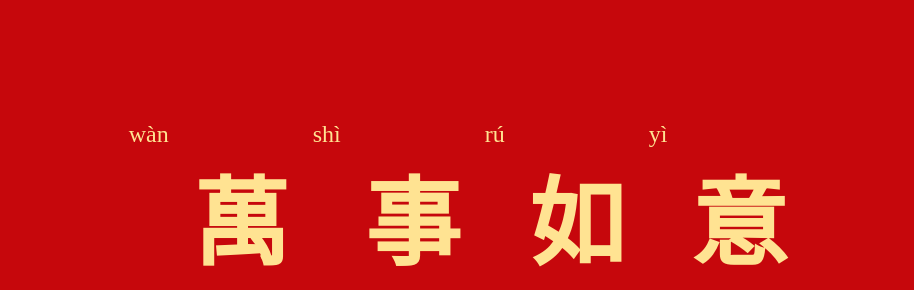
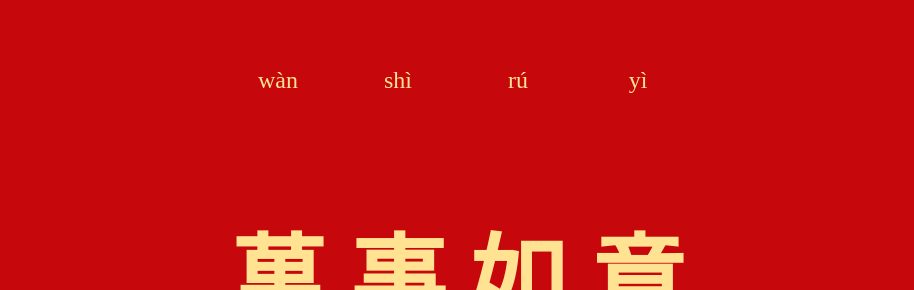
Before and after one commit to Whenry1996/New-Year-wishes, a plain HTML site: page index.html in a window 1280 px wide. Shown: the part 115-405 px from the top of the page, without its empty margins (182-1096 px from the left). Drawn offline with Linux system fonts and the light colour scheme.

Commit message:
fix: 适配

```diff
--- a/index.html
+++ b/index.html
@@ -54,7 +54,7 @@
     border: none;
     padding: 10px 20px;
     border-radius: 5px;
-    font-size: 1.8rem;
+    font-size: 1.6rem;
     color: #c6070c;
     cursor: pointer;
   }
@@ -65,19 +65,19 @@
     <div id="line">
       <ruby class="line1">
         <rt class="line2">wàn</rt>
-        <span>萬</span>
+        <div>萬</div>
       </ruby>
       <ruby class="line1">
         <rt class="line2">shì</rt>
-        <span>事</span>
+        <div>事</div>
       </ruby>
       <ruby class="line1">
         <rt class="line2">rú</rt>
-        <span>如</span>
+        <div>如</div>
       </ruby>
       <ruby class="line1">
         <rt class="line2">yì</rt>
-        <span>意</span>
+        <div>意</div>
       </ruby>
     </div>
     <span id="line3">( MAY 10,000 THINGS GO ACCORDING TO YOUR WISHES )</span>
@@ -101,7 +101,7 @@
 
     // 获取DOM元素
     var generateBtn = document.getElementById('btn');
-    var span = document.querySelectorAll('.line1 > span');
+    var span = document.querySelectorAll('.line1 > div');
     var line2 = document.querySelectorAll('.line2');
     var line3 = document.getElementById('line3');
     // 当前短语的索引
```
